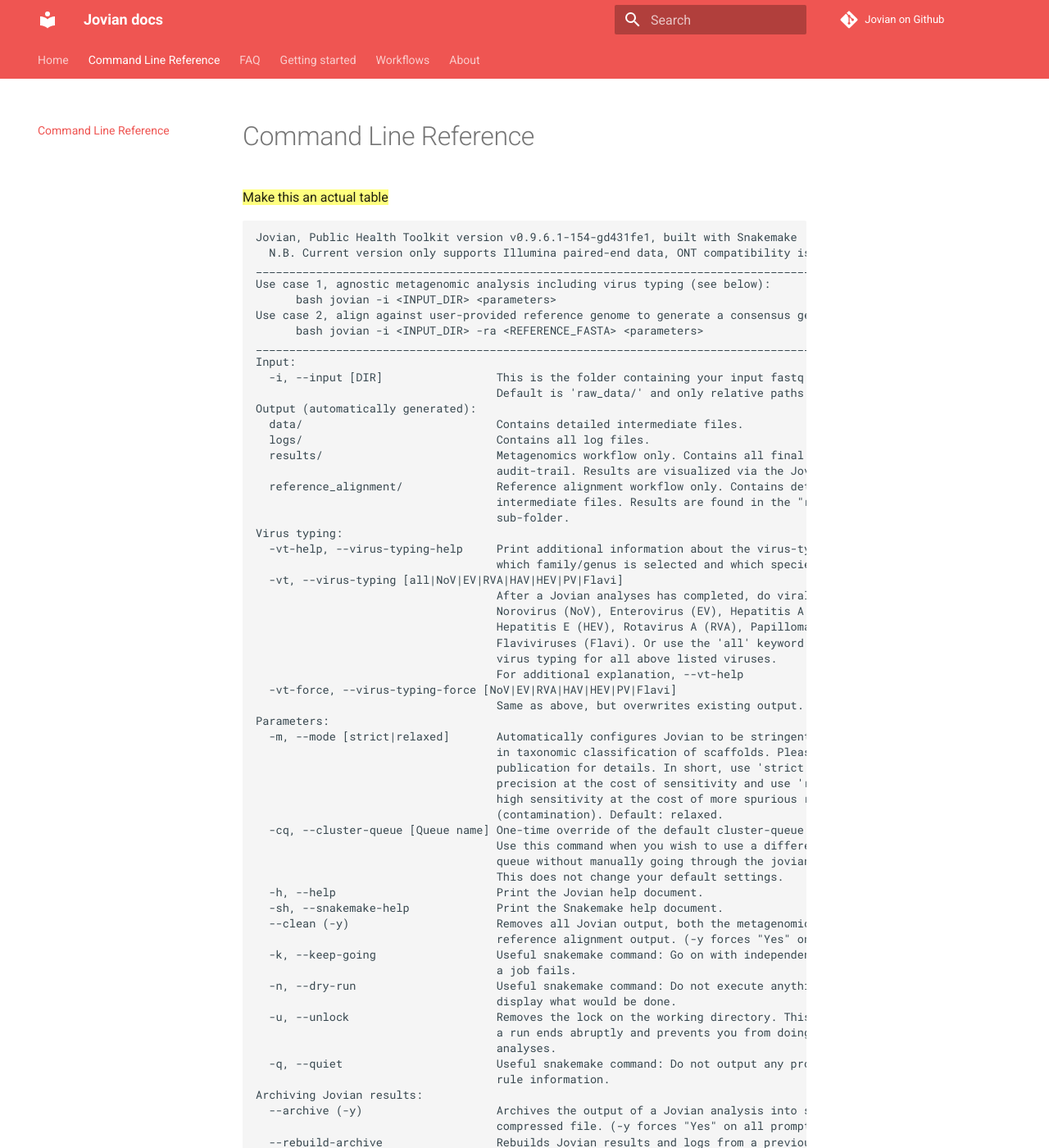
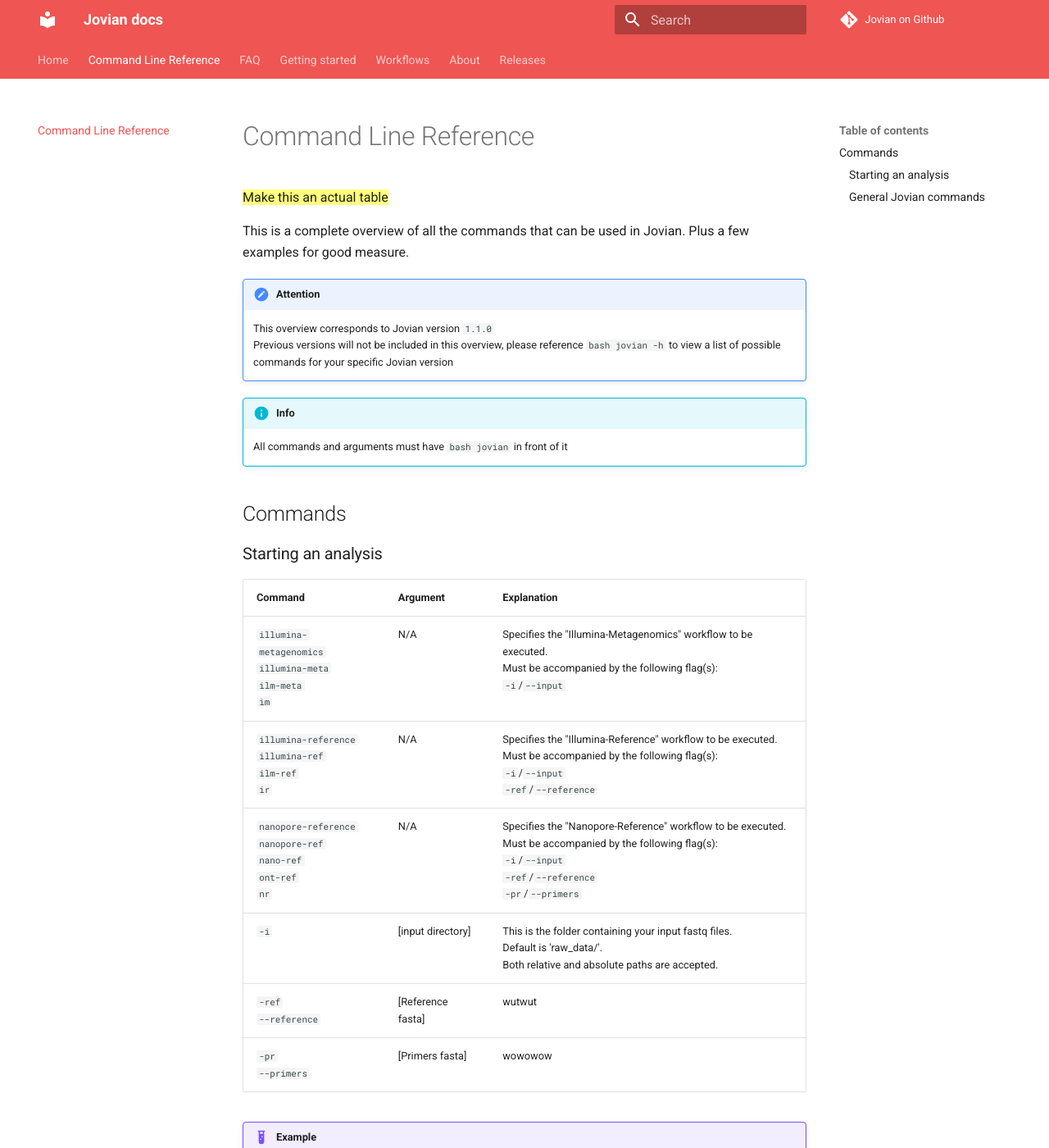
Before and after one commit to florianzwagemaker/jovian-docs, an MkDocs documentation site: the page built from docs/CLI.md, in a window 1280 px wide and 1400 px high. Shown: the whole window at 82% size. Built offline with MkDocs 1.6.1 and Material for MkDocs 9.7.7, drawn with Linux system fonts in a browser that asks for light colours; comment, search, counter and statistics services are not loaded; some of the changed text lies outside the part shown.

Commit message:
Start of full command line reference list

````diff
--- a/docs/CLI.md
+++ b/docs/CLI.md
@@ -1,4 +1,53 @@
 {==Make this an actual table==}
+
+This is a complete overview of all the commands that can be used in Jovian. Plus a few examples for good measure.
+
+!!! attention
+    This overview corresponds to Jovian version `1.1.0`
+    Previous versions will not be included in this overview, please reference `bash jovian -h` to view a list of possible commands for your specific Jovian version
+
+!!! Info
+    All commands and arguments must have `bash jovian` in front of it
+
+## Commands
+
+### Starting an analysis
+
+Command         |Argument         |Explanation        |
+---------       |---------        |---------          |
+`illumina-metagenomics`<br>`illumina-meta`<br>`ilm-meta`<br>`im` | N/A | Specifies the "Illumina-Metagenomics" workflow to be executed. <br> Must be accompanied by the following flag(s): <br> `-i`/`--input` |
+`illumina-reference`<br>`illumina-ref`<br>`ilm-ref`<br>`ir` | N/A | Specifies the "Illumina-Reference" workflow to be executed. <br> Must be accompanied by the following flag(s): <br>`-i`/`--input`<br>`-ref`/`--reference` |
+`nanopore-reference`<br>`nanopore-ref`<br>`nano-ref`<br>`ont-ref`<br>`nr` | N/A | Specifies the "Nanopore-Reference" workflow to be executed. <br> Must be accompanied by the following flag(s): <br>`-i`/`--input`<br>`-ref`/`--reference`<br>`-pr`/`--primers`
+`-i`    |[input directory] | This is the folder containing your input fastq files. <br> Default is 'raw_data/'.<br>Both relative and absolute paths are accepted.  |
+`-ref`<br>`--reference`   | [Reference fasta] | wutwut                                  |
+`-pr`<br>`--primers`      | [Primers fasta]   | wowowow                                 |
+
+!!! Example
+    **Starting a metagenomics analysis:**
+    ```bash
+    bash jovian illumina-meta -i /path/to/raw/illumina-data/
+    ```
+
+    **Starting a reference-alignment analysis - Illumina data:**
+    ```bash
+    bash jovian illumina-ref -i /path/to/raw/illumina-data/ -ref /path/to/reference.fasta
+    ```
+
+    **Starting a reference-alignment analysis - Nanopore data:**
+    ```bash
+    bash jovian nanopore-ref -i /path/to/raw/nanopore-data/ -ref /path/to/reference.fasta -pr /path/to/used/primers.fasta
+    ```
+
+### General Jovian commands
+
+Command                   |Arguments          |Explanation
+----                      |----               |----
+`-v`<br>`--version`       | N/A               | Displays the current version of Jovian<br>Can't be combined with other commands   |
+`-h`<br>`--help`          | N/A               | Prints the Jovian help document<br>Can't be combined with other commands          |
+`--update`                | none, or version number | Updates the Jovian installation.<br>When no argument is specified, then Jovian will update to the latest release.<br>When a specific version is specified, then Jovian will "update" to that version. |
+`--archive`               | `-y`              | Archives all the output of a Jovian analysis into a single compressed file.<br>Using `-y` will skip the confirmation prompt. |
+`--rebuild-archive`       | N/A               | Restores the data, results and logs from an archived Jovian run.<br>It's advised to use the same Jovian version for rebuilding the archive, as was used for building the archive.<br>Does not restore the databases. |
+`-id`<br>`--install-dabases`|
 
 
 ```
@@ -10,17 +59,6 @@
 Use case 2, align against user-provided reference genome to generate a consensus genome:
       bash jovian -i <INPUT_DIR> -ra <REFERENCE_FASTA> <parameters>
 __________________________________________________________________________________________________
-Input:
-  -i, --input [DIR]                 This is the folder containing your input fastq files.
-                                    Default is 'raw_data/' and only relative paths are accepted.
-Output (automatically generated):
-  data/                             Contains detailed intermediate files.
-  logs/                             Contains all log files.
-  results/                          Metagenomics workflow only. Contains all final results and
-                                    audit-trail. Results are visualized via the Jovian report.
-  reference_alignment/              Reference alignment workflow only. Contains detailed
-                                    intermediate files. Results are found in the "results/"
-                                    sub-folder.
 Virus typing:
   -vt-help, --virus-typing-help     Print additional information about the virus-typing, i.e.
                                     which family/genus is selected and which species are typed.
@@ -44,7 +82,6 @@
                                     Use this command when you wish to use a different computing-
                                     queue without manually going through the jovian settings.
                                     This does not change your default settings.
-  -h, --help                        Print the Jovian help document.
   -sh, --snakemake-help             Print the Snakemake help document.
   --clean (-y)                      Removes all Jovian output, both the metagenomics output and
                                     reference alignment output. (-y forces "Yes" on all prompts)
@@ -58,12 +95,7 @@
   -q, --quiet                       Useful snakemake command: Do not output any progress or
                                     rule information.
 Archiving Jovian results:
-  --archive (-y)                    Archives the output of a Jovian analysis into single
-                                    compressed file. (-y forces "Yes" on all prompts)
-  --rebuild-archive                 Rebuilds Jovian results and logs from a previously made
-                                    archive. It is important to use the same version of Jovian
-                                    as was initially used to build the archive. N.B. databases
-                                    are not restored.
+
 Jupyter Notebook (for data visualization):
   --configure-jupyter               Sets the proper Jupyter settings. You only need to do this
                                     once per user.
@@ -79,11 +111,5 @@
   --start-nginx                     Starts the nginx process.
   --stop-nginx                      Stops the nginx process.
   --make-sample-sheet               Only make the sample sheet.
-Other:
-  -v, --version                     Print the current version of Jovian.
-  --update                          Updates Jovian to the latest release. Some files might be
-                                    reset to their default contents as shown on Github.
-  --update [Version tag]            Changes Jovian to the specified release. Only accepts major
-                                    releases. Files can get deleted in significant version changes.
 ‾‾‾‾‾‾‾‾‾‾‾‾‾‾‾‾‾‾‾‾‾‾‾‾‾‾‾‾‾‾‾‾‾‾‾‾‾‾‾‾‾‾‾‾‾‾‾‾‾‾‾‾‾‾‾‾‾‾‾‾‾‾‾‾‾‾‾‾‾‾‾‾‾‾‾‾‾‾‾‾‾‾‾‾‾‾‾‾‾‾‾‾‾‾‾‾‾‾‾
 ```
--- a/mkdocs.yml
+++ b/mkdocs.yml
@@ -76,6 +76,8 @@
           - Reference based: Workflows/Nanopore/Reference.md
   - About:
       - Contributing &amp; Support: About/Contributing.md
-      - Changelog: About/Changelog.md
       - Acknowledgements: About/Acknowledgements.md
       - Authors: About/Authors.md
+  - Releases:
+      - Upgrading from 1.0.x to 1.1.x: Releases/Upgrading.md
+      - Changelog: Releases/Changelog.md
````
Also changed, not shown: README.md (added, +22 -0 lines), docs/Releases/Upgrading.md (added, +1 -0 lines), docs/index.md (+1 -1 lines), docs/Releases/Changelog.md (added).
